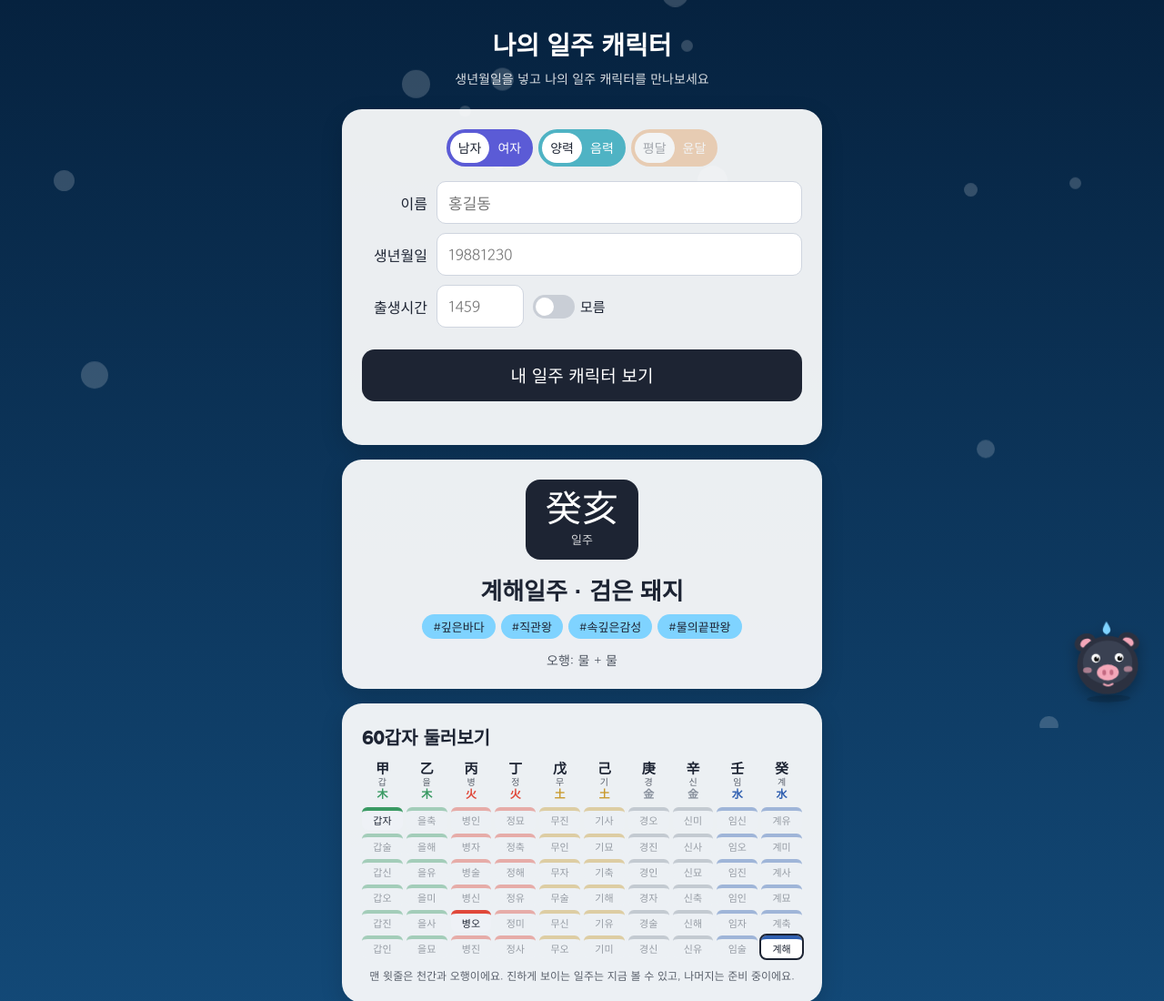
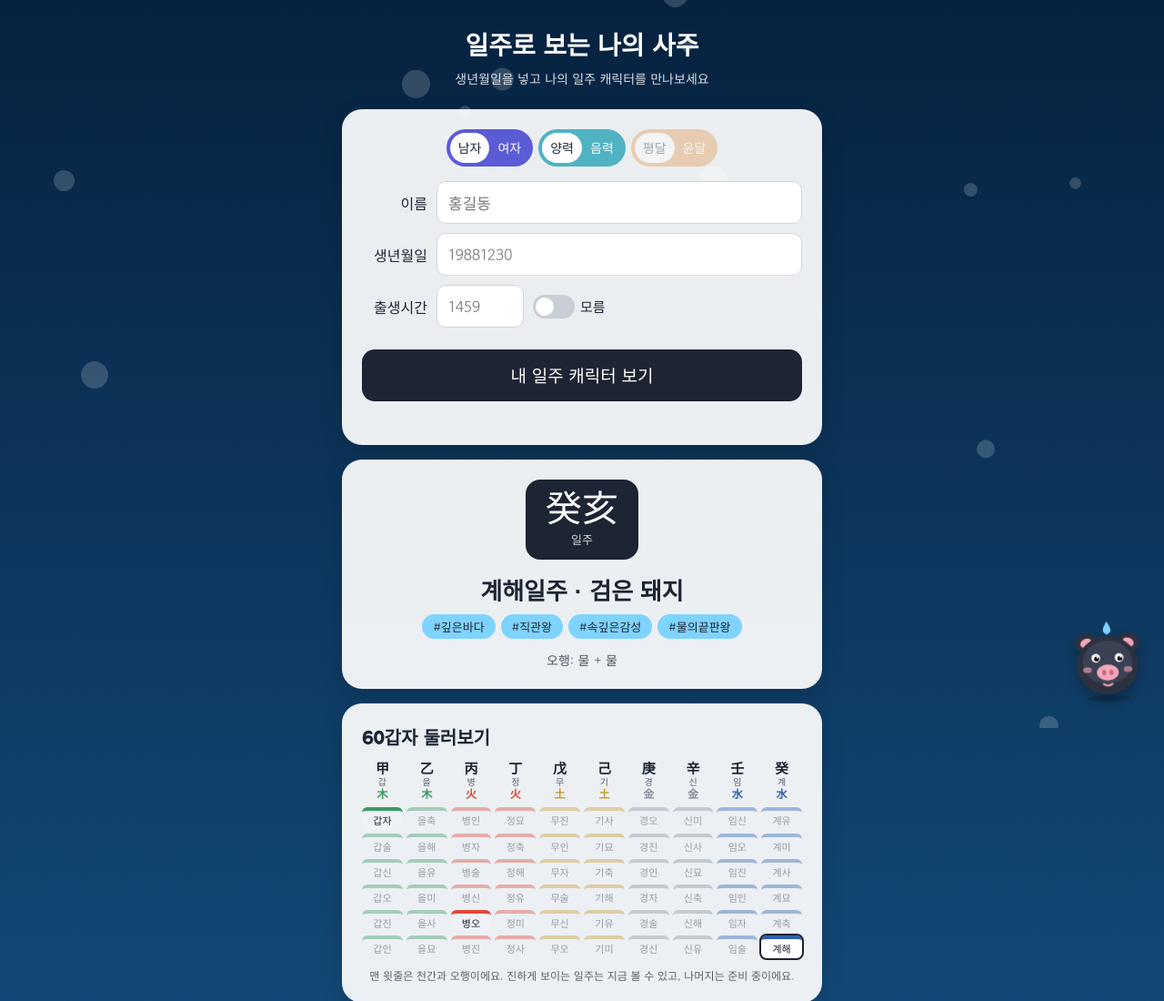
Before and after one commit to bborami/saju-health, a plain HTML site: page samples/sample-preview.html in a window 1280 px wide. Shown: the top 1100 px of the page at 91% size. Drawn offline with Linux system fonts and the light colour scheme.

Commit message:
페이지 제목을 '일주로 보는 나의 사주'로 변경
Co-Authored-By: Claude Opus 5.5 <noreply@anthropic.com>
Claude-Session: https://claude.ai/code/session_01P8u7JX3H9BnXp5TkBR9PoE

```diff
--- a/samples/sample-preview.html
+++ b/samples/sample-preview.html
@@ -99,7 +99,7 @@
 <body>
 <div id="fx"></div>
 <header>
-  <h1>나의 일주 캐릭터</h1>
+  <h1>일주로 보는 나의 사주</h1>
   <p>생년월일을 넣고 나의 일주 캐릭터를 만나보세요</p>
 </header>
 <main>
```
